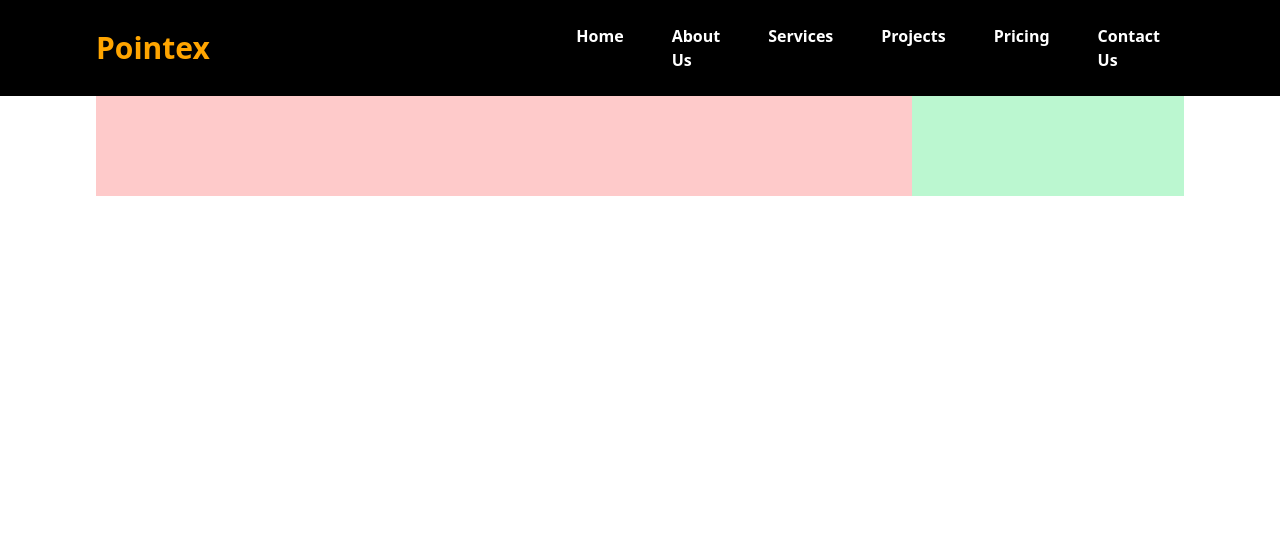
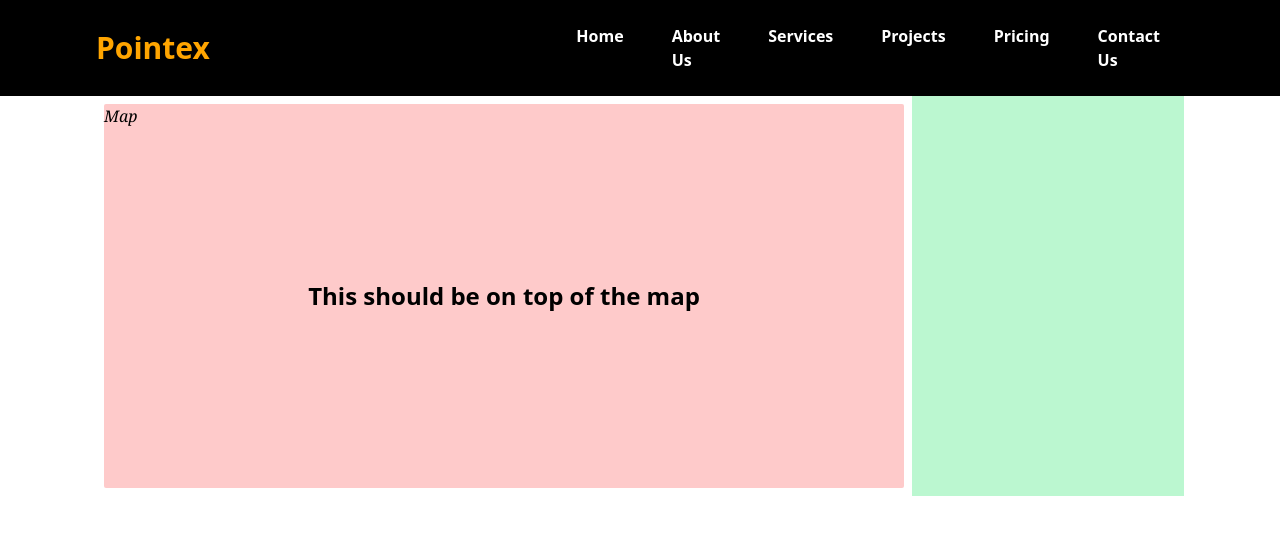
Before and after one commit to kennedymakokha/coperrate_template_1, a React (Vite) app: page / in a window 1280 px wide. Shown: the top 534 px of the page. Built offline with nearby package versions, Linux system fonts and the light colour scheme.

Commit message:
fixing the types error

```diff
--- a/src/App.tsx
+++ b/src/App.tsx
@@ -1,7 +1,4 @@
-import { useState } from 'react'
 
-import Auth from './../src/pages/authPages/index'
-import Navbar from './components/Navbar'
 import Dashboard from './pages/authPages/dashboard'
 function App() {
 
--- a/src/components/atomic/AuthInputBox.tsx
+++ b/src/components/atomic/AuthInputBox.tsx
@@ -1,4 +1,3 @@
-import React from 'react'
 
 type Props = {
     label: string
@@ -15,6 +14,7 @@ type Props = {
 }
 function AuthInputBox(props: Props) {
     const { name, showPass, setShowPass, label, placeholder, value, onChange, type, error, min, max } = props
+    console.log(error, min, max)
     return (
         <div className="flex w-full flex-col px-2 ">
             <h2 className="font-bold text-xl text-slate-700 py-2">{label}</h2>
--- a/src/pages/authPages/dashboard.tsx
+++ b/src/pages/authPages/dashboard.tsx
@@ -1,11 +1,16 @@
-import React from 'react'
 
 function Dashboard() {
     return (
         <div className='w-full h-full flex'>
-            <div className="flex h-[100px] w-full">
-
-                <div className="flex h-full w-3/4 bg-red-200 "></div>
+            <div className="flex h-[400px] w-full">
+                <div className="flex h-full w-3/4 p-2">
+                    <div className="flex h-full relative z-0 w-full bg-red-200 rounded-sm ">
+                        <p className="italic text-bold bd-red-100 font-serif">Map</p>
+                        <div className="absolute inset-0 flex justify-center items-center z-10">
+                            <p className="text-2xl font-bold">This should be on top of the map</p>
+                        </div>
+                    </div>
+                </div>
                 <div className="flex h-full w-1/4 bg-green-200 "></div>
             </div>
 
--- a/src/pages/authPages/index.tsx
+++ b/src/pages/authPages/index.tsx
@@ -1,5 +1,5 @@
-import React, { useState } from 'react'
-import { DarkLogo, FullLogo } from '../../components/atomic/images'
+import { useState } from 'react'
+import { DarkLogo } from '../../components/atomic/images'
 import AuthInputBox from '../../components/atomic/AuthInputBox'
 
 function index() {
@@ -7,6 +7,8 @@ function index() {
     const [userInfo, setUserInfo] = useState({
         username: "", password: ""
     })
+    setUserInfo({ username: "", password: ""})
+    console.log(userInfo)
     const handleChange = (e: any) => {
         const { name, value } = e.target
         setUserInfo(prev => ({
--- a/src/routes/root.tsx
+++ b/src/routes/root.tsx
@@ -1,14 +1,13 @@
-import { useState } from "react";
 import Navbar from "../components/Navbar";
 import { Outlet } from "react-router-dom";
 
 export default function Root() {
 
-    const [isDark, setIsDark] = useState(false);
+    // const [isDark, setIsDark] = useState(false);
     return (
         // <Navbar />
 
-        <div className={` w-full ${isDark ? 'dark' : ''}  overflow-hidden`}>
+        <div className={` w-full  dark  overflow-hidden`}>
             {/* <Header dark={isDark} handleDarkToggle={() => setIsDark(!isDark)} /> */}
             <Navbar />
             <div className={`flex bg-blackmode-100 dark:bg-slate-200 `} >
```
Lines whose indentation alone changed are shown as unchanged.
